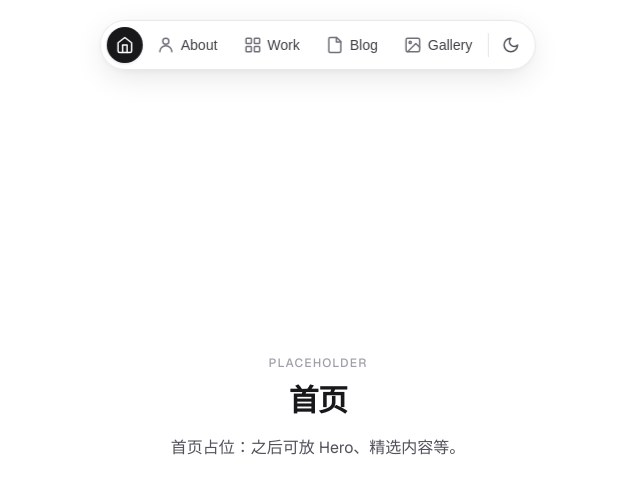
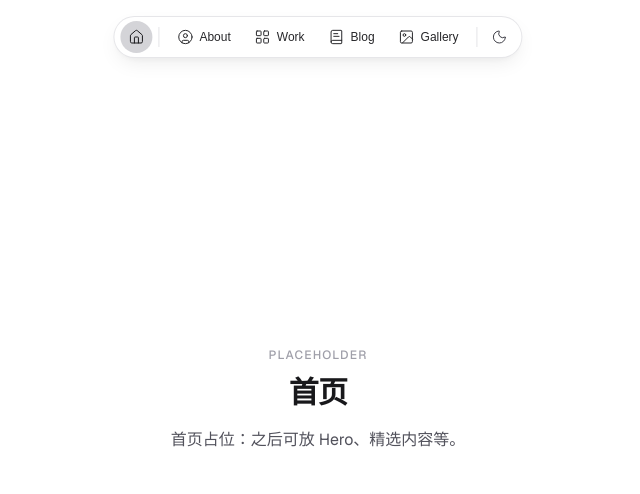
Before and after one commit to TXWSLYF/alex-homepage, a Next.js app: page / in a window 1280 px wide. Shown: the top 494 px of the page, without its empty margins (322-962 px from the left). Built offline with nearby package versions, Linux system fonts and the light colour scheme.

Commit message:
Add lucide-react icons to FloatingNav component and update dependencies

```diff
--- a/app/components/floating-nav.tsx
+++ b/app/components/floating-nav.tsx
@@ -1,8 +1,21 @@
 "use client";
 
+import {
+  BookText,
+  Home,
+  Image as ImageIcon,
+  LayoutGrid,
+  Moon,
+  Sun,
+  UserCircle,
+} from "lucide-react";
+import type { LucideIcon } from "lucide-react";
 import Link from "next/link";
 import { usePathname } from "next/navigation";
 import { useCallback, useSyncExternalStore } from "react";
+
+const iconSize = 16;
+const iconStroke = 1.5;
 
 function subscribeTheme(callback: () => void) {
   const el = document.documentElement;
@@ -19,163 +32,31 @@ function useIsDarkHtml() {
   );
 }
 
-function IconHome({ className }: { className?: string }) {
-  return (
-    <svg
-      className={className}
-      width="18"
-      height="18"
-      viewBox="0 0 24 24"
-      fill="none"
-      stroke="currentColor"
-      strokeWidth="2"
-      strokeLinecap="round"
-      strokeLinejoin="round"
-      aria-hidden
-    >
-      <path d="m3 9 9-7 9 7v11a2 2 0 0 1-2 2H5a2 2 0 0 1-2-2z" />
-      <path d="M9 22V12h6v10" />
-    </svg>
-  );
-}
-
-function IconUser({ className }: { className?: string }) {
-  return (
-    <svg
-      className={className}
-      width="18"
-      height="18"
-      viewBox="0 0 24 24"
-      fill="none"
-      stroke="currentColor"
-      strokeWidth="2"
-      strokeLinecap="round"
-      strokeLinejoin="round"
-      aria-hidden
-    >
-      <path d="M20 21a8 8 0 0 0-16 0" />
-      <circle cx="12" cy="7" r="4" />
-    </svg>
-  );
-}
-
-function IconGrid({ className }: { className?: string }) {
-  return (
-    <svg
-      className={className}
-      width="18"
-      height="18"
-      viewBox="0 0 24 24"
-      fill="none"
-      stroke="currentColor"
-      strokeWidth="2"
-      strokeLinecap="round"
-      strokeLinejoin="round"
-      aria-hidden
-    >
-      <rect x="3" y="3" width="7" height="7" rx="1" />
-      <rect x="14" y="3" width="7" height="7" rx="1" />
-      <rect x="3" y="14" width="7" height="7" rx="1" />
-      <rect x="14" y="14" width="7" height="7" rx="1" />
-    </svg>
-  );
-}
-
-function IconFile({ className }: { className?: string }) {
-  return (
-    <svg
-      className={className}
-      width="18"
-      height="18"
-      viewBox="0 0 24 24"
-      fill="none"
-      stroke="currentColor"
-      strokeWidth="2"
-      strokeLinecap="round"
-      strokeLinejoin="round"
-      aria-hidden
-    >
-      <path d="M14.5 2H6a2 2 0 0 0-2 2v16a2 2 0 0 0 2 2h12a2 2 0 0 0 2-2V7.5L14.5 2z" />
-      <path d="M14 2v6h6" />
-    </svg>
-  );
-}
-
-function IconImage({ className }: { className?: string }) {
-  return (
-    <svg
-      className={className}
-      width="18"
-      height="18"
-      viewBox="0 0 24 24"
-      fill="none"
-      stroke="currentColor"
-      strokeWidth="2"
-      strokeLinecap="round"
-      strokeLinejoin="round"
-      aria-hidden
-    >
-      <rect x="3" y="3" width="18" height="18" rx="2" />
-      <circle cx="8.5" cy="8.5" r="1.5" />
-      <path d="m21 15-5-5L5 21" />
-    </svg>
-  );
-}
-
-function IconMoon({ className }: { className?: string }) {
-  return (
-    <svg
-      className={className}
-      width="18"
-      height="18"
-      viewBox="0 0 24 24"
-      fill="none"
-      stroke="currentColor"
-      strokeWidth="2"
-      strokeLinecap="round"
-      strokeLinejoin="round"
-      aria-hidden
-    >
-      <path d="M12 3a6 6 0 0 0 9 9 9 9 0 1 1-9-9Z" />
-    </svg>
-  );
-}
-
-function IconSun({ className }: { className?: string }) {
-  return (
-    <svg
-      className={className}
-      width="18"
-      height="18"
-      viewBox="0 0 24 24"
-      fill="none"
-      stroke="currentColor"
-      strokeWidth="2"
-      strokeLinecap="round"
-      strokeLinejoin="round"
-      aria-hidden
-    >
-      <circle cx="12" cy="12" r="4" />
-      <path d="M12 2v2m0 16v2M4.93 4.93l1.41 1.41m11.32 11.32 1.41 1.41M2 12h2m16 0h2M4.93 19.07l1.41-1.41M17.66 6.34l1.41-1.41" />
-    </svg>
-  );
-}
-
-const links = [
-  { href: "/about", label: "About", Icon: IconUser },
-  { href: "/work", label: "Work", Icon: IconGrid },
-  { href: "/blog", label: "Blog", Icon: IconFile },
-  { href: "/gallery", label: "Gallery", Icon: IconImage },
-] as const;
+const links: { href: string; label: string; Icon: LucideIcon }[] = [
+  { href: "/about", label: "About", Icon: UserCircle },
+  { href: "/work", label: "Work", Icon: LayoutGrid },
+  { href: "/blog", label: "Blog", Icon: BookText },
+  { href: "/gallery", label: "Gallery", Icon: ImageIcon },
+];
 
 function navLinkActive(pathname: string, href: string) {
   if (href === "/") return pathname === "/";
   return pathname === href || pathname.startsWith(`${href}/`);
 }
 
+function NavDivider() {
+  return (
+    <span
+      className="mx-1 h-5 w-px shrink-0 self-center bg-zinc-200 dark:bg-zinc-600"
+      aria-hidden
+    />
+  );
+}
+
 export function FloatingNav() {
   const pathname = usePathname();
   const dark = useIsDarkHtml();
+  const homeActive = navLinkActive(pathname, "/");
 
   const toggleTheme = useCallback(() => {
     const root = document.documentElement;
@@ -186,58 +67,65 @@ export function FloatingNav() {
 
   return (
     <nav
-      className="pointer-events-none fixed top-5 left-1/2 z-50 flex -translate-x-1/2 justify-center px-4"
+      className="pointer-events-none fixed top-4 left-1/2 z-50 flex -translate-x-1/2 justify-center px-4"
       aria-label="主导航"
     >
-      <div className="pointer-events-auto flex items-center gap-0.5 rounded-full border border-zinc-200/80 bg-white/65 px-1.5 py-1.5 shadow-[0_8px_32px_-4px_rgba(0,0,0,0.12),0_2px_8px_-2px_rgba(0,0,0,0.06)] backdrop-blur-xl backdrop-saturate-150 dark:border-white/10 dark:bg-zinc-900/65 dark:shadow-[0_8px_32px_-4px_rgba(0,0,0,0.45),0_2px_8px_-2px_rgba(0,0,0,0.25)]">
+      <div className="pointer-events-auto flex items-center gap-0.5 rounded-full border border-zinc-200/90 bg-white px-1.5 py-1 shadow-[0_8px_20px_-4px_rgba(0,0,0,0.08),0_4px_8px_-4px_rgba(0,0,0,0.06)] dark:border-zinc-700/80 dark:bg-zinc-900 dark:shadow-[0_8px_20px_-4px_rgba(0,0,0,0.45),0_4px_8px_-4px_rgba(0,0,0,0.35)]">
         <Link
           href="/"
-          className={`flex h-9 w-9 shrink-0 items-center justify-center rounded-full shadow-sm transition-colors ${
-            navLinkActive(pathname, "/")
-              ? "bg-zinc-900 text-white dark:bg-white dark:text-zinc-900"
-              : "text-zinc-600 hover:bg-zinc-900/5 dark:text-zinc-300 dark:hover:bg-white/10"
+          className={`flex h-8 w-8 shrink-0 items-center justify-center rounded-full transition-colors ${
+            homeActive
+              ? "bg-zinc-300 text-zinc-900 dark:bg-zinc-700 dark:text-zinc-50"
+              : "text-zinc-700 hover:bg-zinc-200 dark:text-zinc-300 dark:hover:bg-zinc-700"
           }`}
-          aria-current={navLinkActive(pathname, "/") ? "page" : undefined}
+          aria-current={homeActive ? "page" : undefined}
           title="首页"
         >
-          <IconHome className="h-[18px] w-[18px]" />
+          <Home aria-hidden size={iconSize} strokeWidth={iconStroke} />
         </Link>
+
+        <NavDivider />
+
+        <div className="flex items-center gap-1 px-0.5">
           {links.map(({ href, label, Icon }) => {
             const active = navLinkActive(pathname, href);
             return (
               <Link
                 key={href}
                 href={href}
-              className={`flex items-center gap-1.5 rounded-full px-3 py-1.5 text-sm font-medium transition-colors ${
+                className={`flex items-center gap-1.5 rounded-full px-2.5 py-1 text-xs font-medium transition-colors ${
                   active
-                  ? "bg-zinc-900/10 text-zinc-900 dark:bg-white/15 dark:text-zinc-50"
-                  : "text-zinc-700 hover:bg-zinc-900/5 dark:text-zinc-200 dark:hover:bg-white/10"
+                    ? "bg-zinc-300 text-zinc-900 dark:bg-zinc-700 dark:text-zinc-50"
+                    : "text-zinc-800 hover:bg-zinc-200 dark:text-zinc-200 dark:hover:bg-zinc-700"
                 }`}
                 aria-current={active ? "page" : undefined}
               >
                 <Icon
-                className={`shrink-0 ${active ? "text-zinc-700 dark:text-zinc-300" : "text-zinc-500 dark:text-zinc-400"}`}
+                  className="shrink-0 text-inherit"
+                  aria-hidden
+                  size={iconSize}
+                  strokeWidth={iconStroke}
                 />
                 <span>{label}</span>
               </Link>
             );
           })}
-        <span
-          className="mx-0.5 h-6 w-px shrink-0 bg-zinc-200/90 dark:bg-zinc-600/80"
-          aria-hidden
-        />
+        </div>
+
+        <NavDivider />
+
         <button
           type="button"
           onClick={toggleTheme}
-          className="flex h-9 w-9 shrink-0 items-center justify-center rounded-full text-zinc-600 transition-colors hover:bg-zinc-900/5 dark:text-zinc-300 dark:hover:bg-white/10"
+          className="flex h-8 w-8 shrink-0 items-center justify-center rounded-full text-zinc-700 transition-colors hover:bg-zinc-200 dark:text-zinc-300 dark:hover:bg-zinc-700"
           title={dark ? "切换为浅色" : "切换为深色"}
           aria-label={dark ? "切换为浅色模式" : "切换为深色模式"}
           suppressHydrationWarning
         >
           {dark ? (
-            <IconSun className="h-[18px] w-[18px]" />
+            <Sun aria-hidden size={iconSize} strokeWidth={iconStroke} />
           ) : (
-            <IconMoon className="h-[18px] w-[18px]" />
+            <Moon aria-hidden size={iconSize} strokeWidth={iconStroke} />
           )}
         </button>
       </div>
--- a/app/components/placeholder-shell.tsx
+++ b/app/components/placeholder-shell.tsx
@@ -7,7 +7,7 @@ export function PlaceholderShell({
 }) {
   return (
     <div className="relative z-1 flex min-h-0 flex-1 flex-col bg-zinc-50 font-sans dark:bg-black">
-      <main className="mx-auto flex w-full max-w-3xl flex-1 flex-col items-center justify-center px-6 pt-28 pb-24 text-center sm:px-16 bg-white dark:bg-black">
+      <main className="mx-auto flex w-full max-w-3xl flex-1 flex-col items-center justify-center px-6 pt-24 pb-24 text-center sm:px-16 bg-white dark:bg-black">
         <p className="text-xs font-medium uppercase tracking-widest text-zinc-400 dark:text-zinc-500">
           Placeholder
         </p>
--- a/package.json
+++ b/package.json
@@ -9,6 +9,7 @@
     "lint": "eslint"
   },
   "dependencies": {
+    "lucide-react": "^1.7.0",
     "next": "16.2.2",
     "react": "19.2.4",
     "react-dom": "19.2.4"
```
Also changed, not shown: 1 other file (tests, documents, lock files or other folders). Lines whose indentation alone changed are shown as unchanged.
